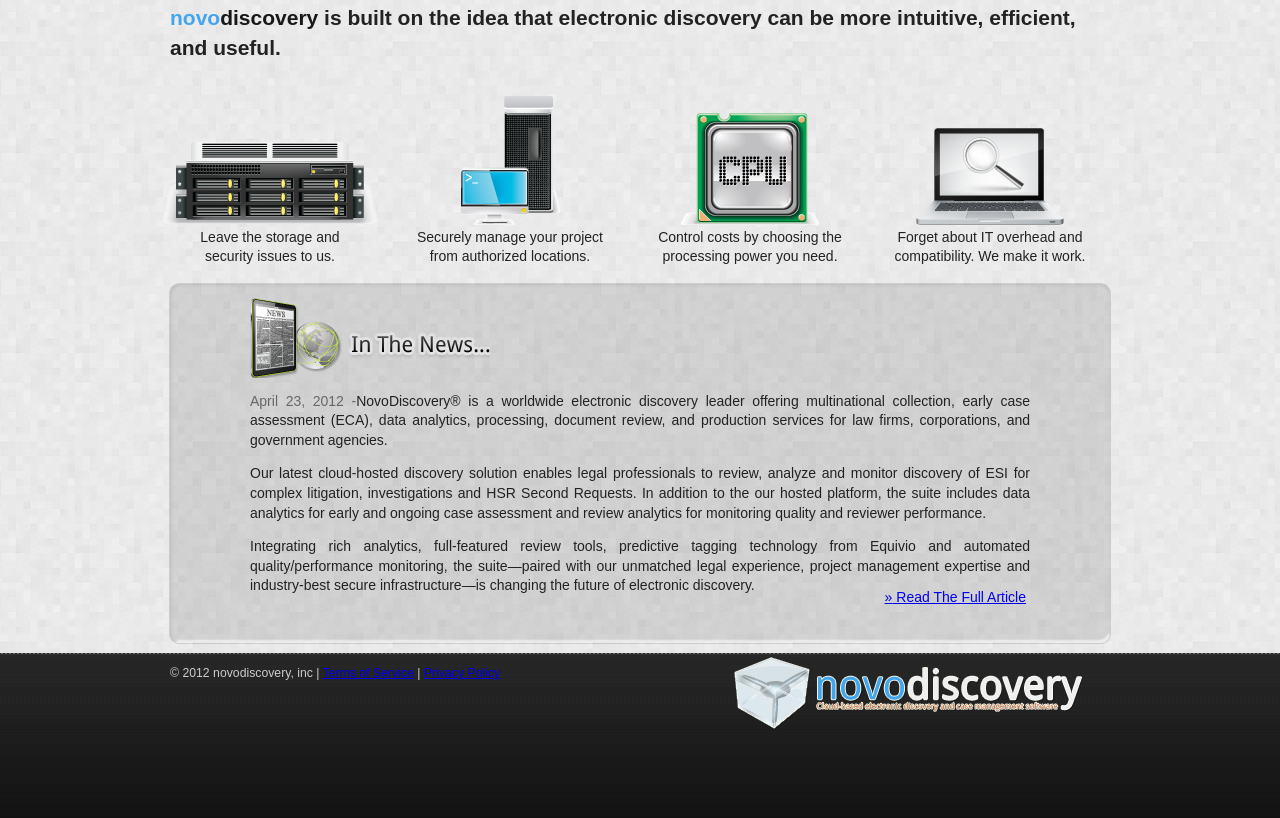
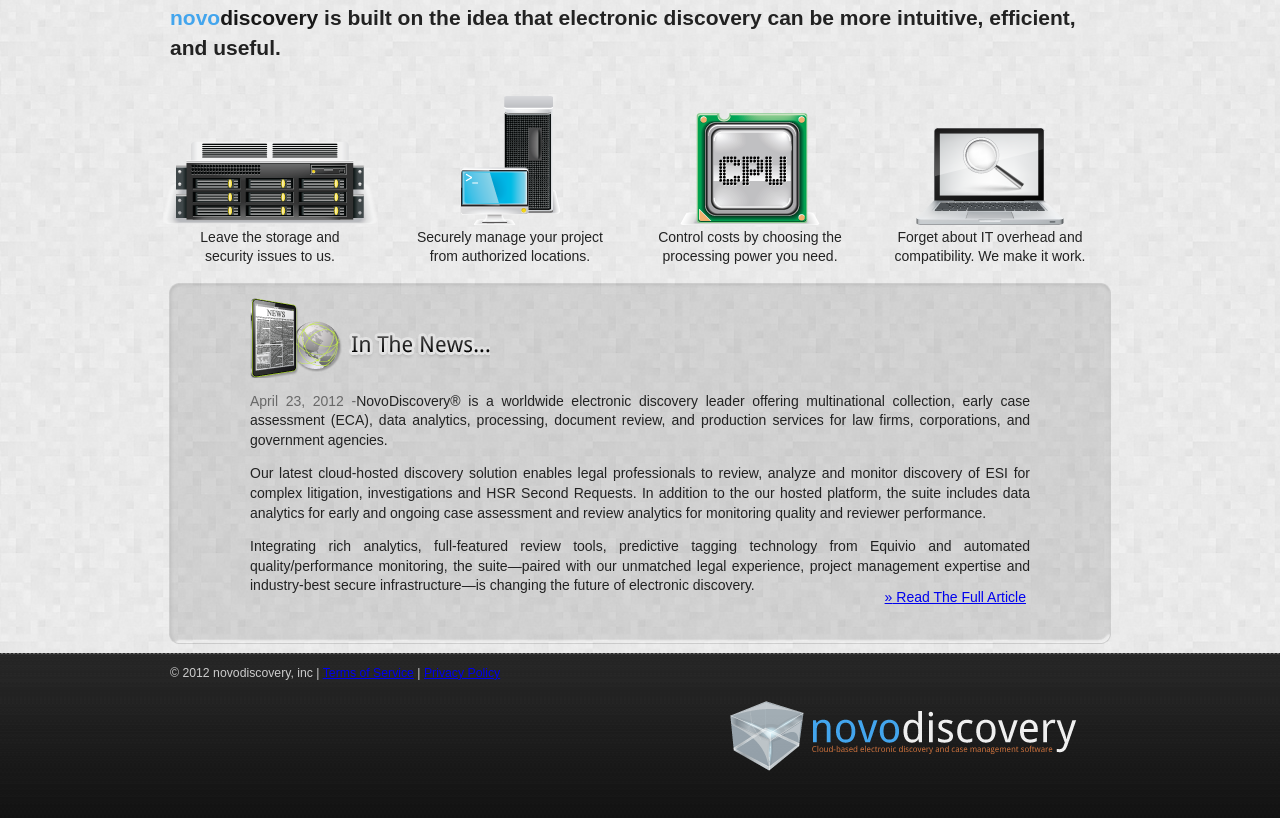
Before and after one commit to chrisvogt/novodiscovery-static, a plain HTML site: page index.html in a window 1280 px wide. Shown: the part 707-1525 px from the top of the page. Drawn offline with nearby package versions, Linux system fonts and the light colour scheme; a web font is replaced by a local one.

Commit message:
Vertically align the footer logo.

```diff
--- a/css/style.css
+++ b/css/style.css
@@ -269,6 +269,10 @@ body {
   font-size: .875em
 }
 
+#right-col {
+  line-height: 165px;
+}
+
 @media only screen and (min-width: 35em) {
 
 
--- a/index.html
+++ b/index.html
@@ -164,8 +164,8 @@
         </p>
       </div>
 
-      <div id="right_col" class="grid_5">
-        <img src="img/logo357.png" width="357" height="80" alt="novodiscovery - cloud based electronic discovery and case management software" />
+      <div id="right-col" class="grid_5">
+        <img src="img/logo347.png" width="347" height="70" alt="novodiscovery - cloud based electronic discovery and case management software" />
       </div>
 
     </div><!-- #foot-wrap -->
```
Also changed, not shown: img/logo347.png (added).
